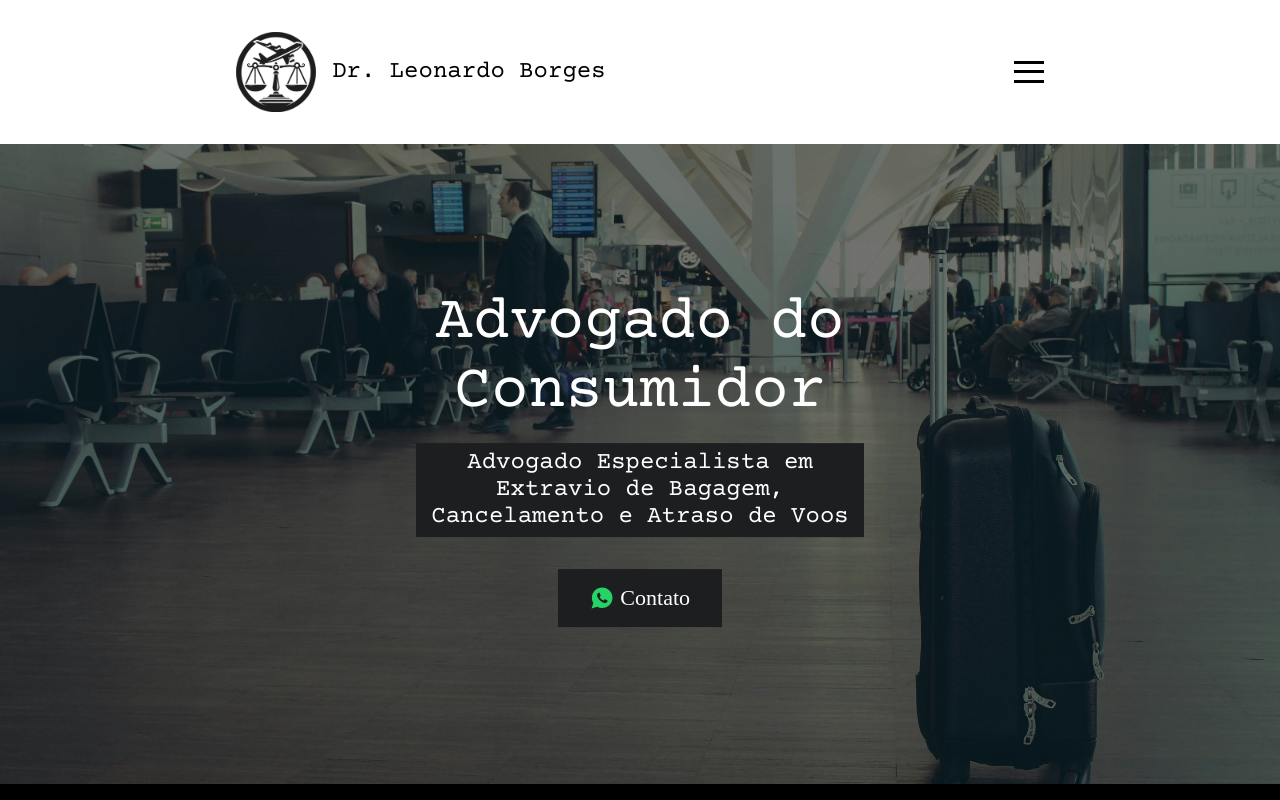
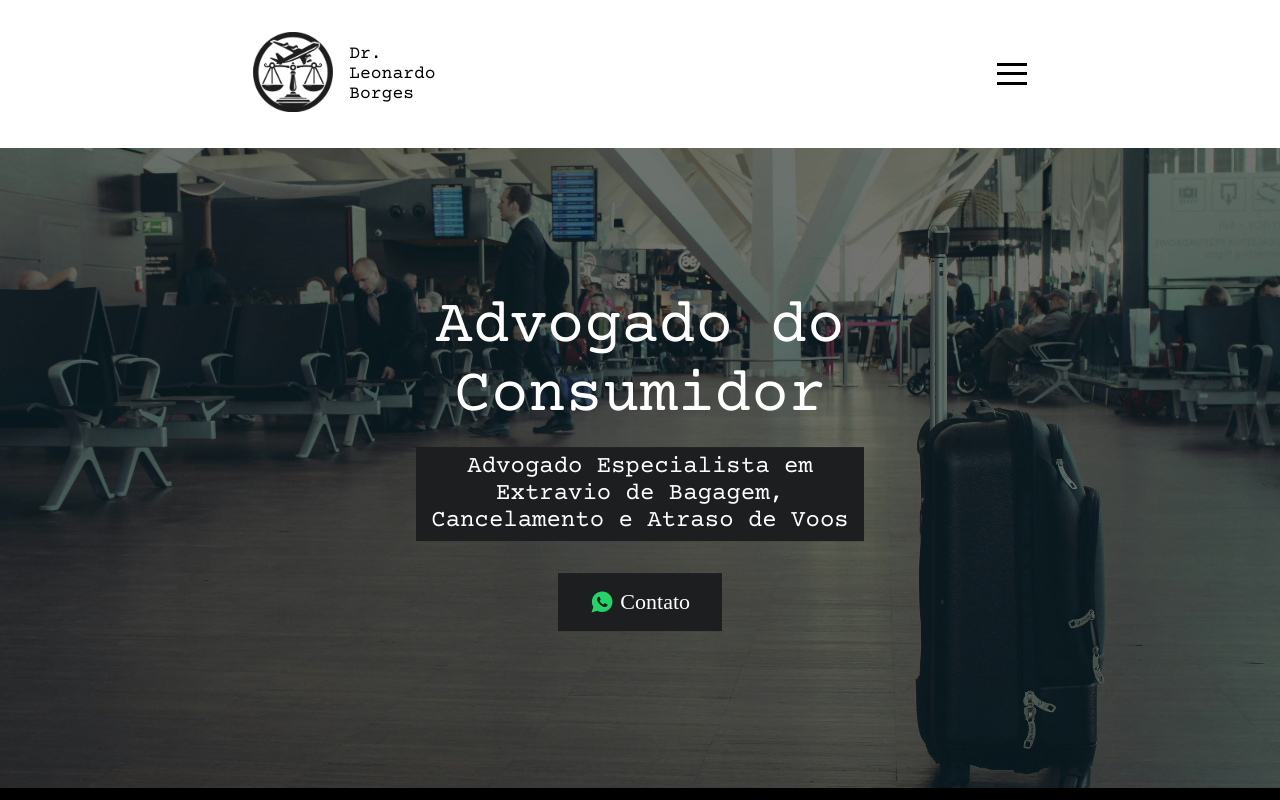
Before and after one commit to ThiagoBerenger/advleo, a React (Vite) app: page / in a window 1280 px wide. Shown: the top 800 px of the page. Built offline with nearby package versions, Linux system fonts and the light colour scheme.

Commit message:
estilizando header e colocando Link

```diff
--- a/src/Components/Header/Header.jsx
+++ b/src/Components/Header/Header.jsx
@@ -40,8 +40,10 @@ const Header = () => {
     return (
         <div className='header-container'>
             <div className="logo-container">
-                <img src={Logo} alt="logomarca Leonardo Borges" />
-                <h2>Dr. Leonardo Borges</h2>
+                <Link to='/'><img src={Logo} alt="logomarca Leonardo Borges" /></Link>
+                <Link to='/'>
+                    <h2>Dr. Leonardo Borges</h2>
+                </Link>
             </div>
 
             <div className="header-menu">
--- a/src/Components/Header/Header.modules.css
+++ b/src/Components/Header/Header.modules.css
@@ -13,6 +13,16 @@
 
 .logo-container img {
     width: 80px;
+}
+
+.logo-container h2 {
+    font-size: 18px;
+    width: 50%;
+}
+
+.logo-container a {
+    text-decoration: none;
+    color: #000;
 }
 
 /* menu */
```
